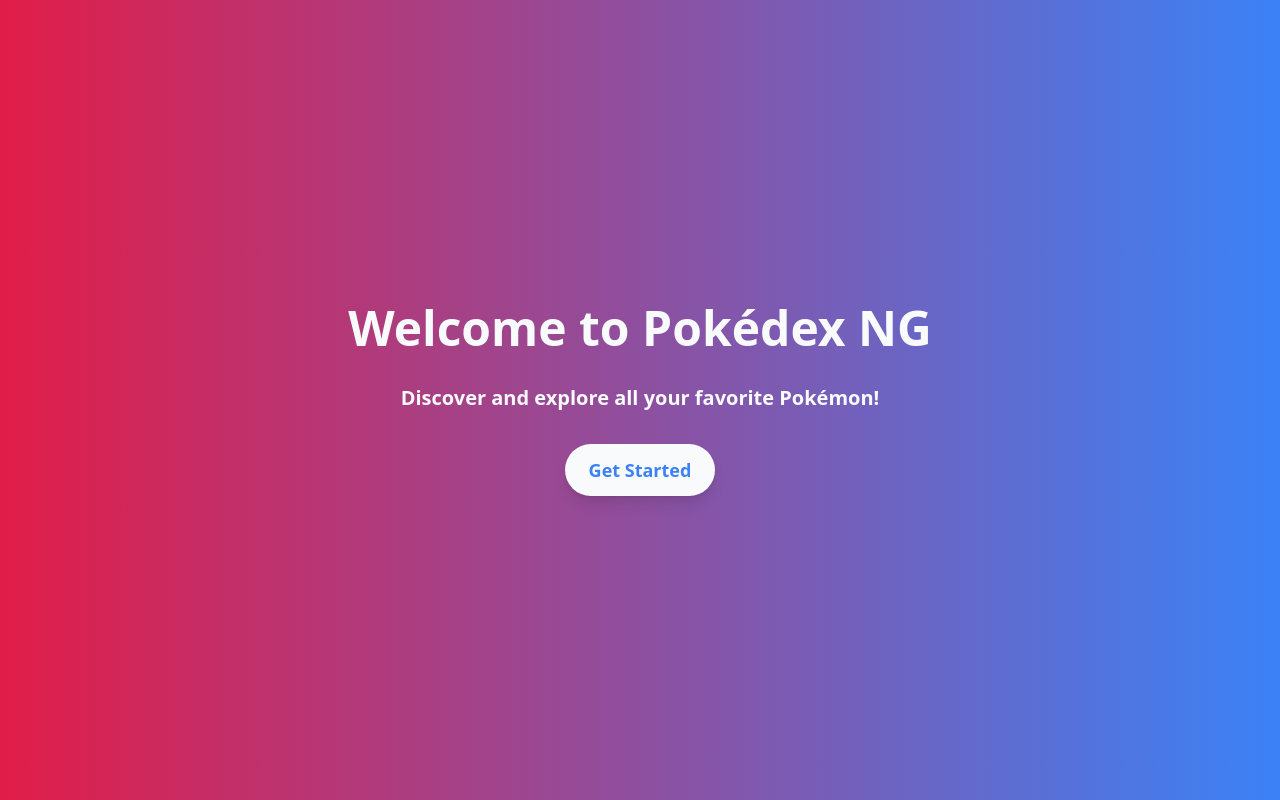
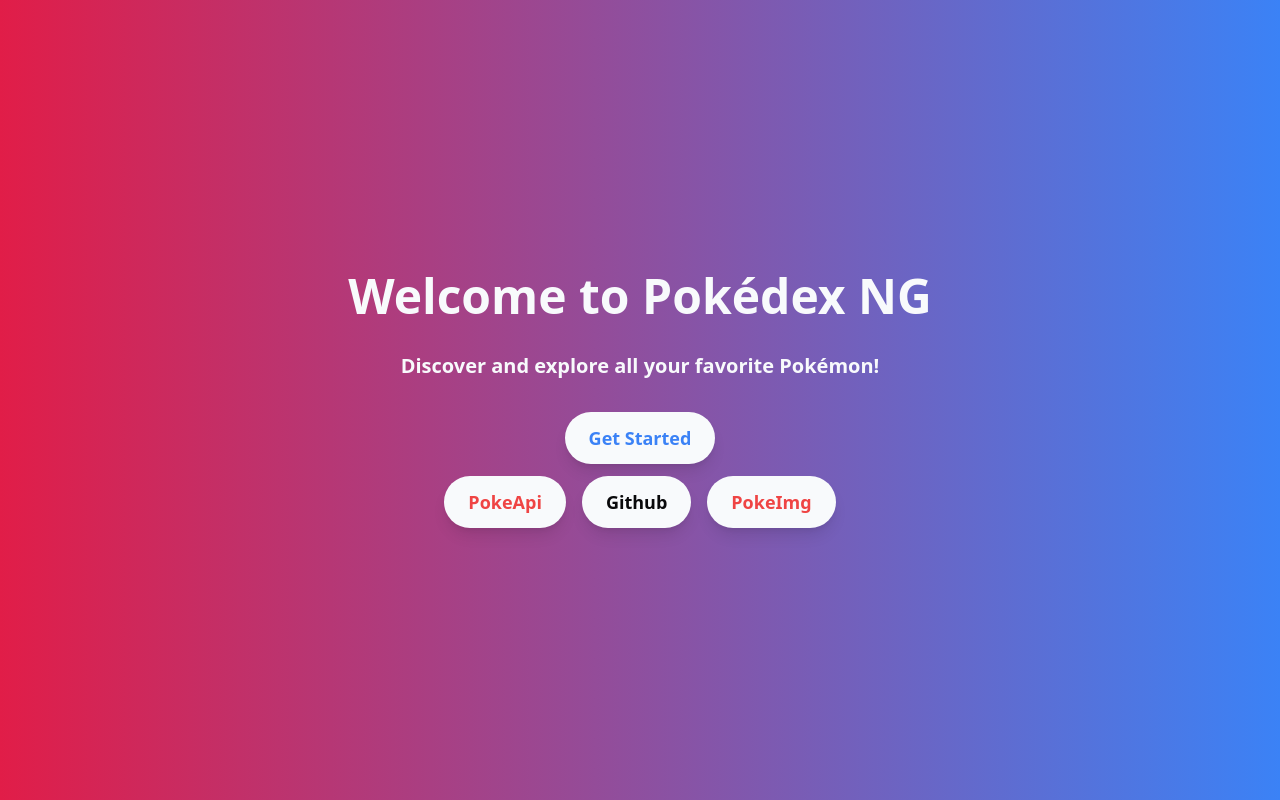
Before and after one commit to nehemiagueldi/pokedex-ng, a React (Create React App) app: page / in a window 1280 px wide. Built offline with nearby package versions, Linux system fonts and the light colour scheme.

Commit message:
Add Button on Landing Page

```diff
--- a/src/Pages/Landingpage.jsx
+++ b/src/Pages/Landingpage.jsx
@@ -1,5 +1,5 @@
 import React from "react";
-import { useNavigate } from "react-router-dom";
+import { useNavigate, Link } from "react-router-dom";
 // import pokemonBallImage from "../Photo/pokeball-pokemon-removebg.png";
 
 const Landingpage = () => {
@@ -11,7 +11,24 @@
         <div className="max-w-4xl mx-auto px-4 text-center">
           <h1 className="text-5xl font-bold text-whitet mb-8">Welcome to Pokédex NG</h1>
           <p className="text-xl font-semibold text-whitet mb-8">Discover and explore all your favorite Pokémon!</p>
-          <button onClick={() => navigate('/home')} className="bg-whitet text-landingpa hover:bg-primary hover:text-whitet text-lg font-bold py-3 px-6 duration-300 rounded-full shadow-lg">Get Started</button>
+          <div className="flex items-center justify-center flex-wrap flex-col">
+            <div>
+              <button onClick={() => navigate("/home")} className="bg-whitet text-landingpa hover:bg-primary hover:text-whitet text-lg font-bold py-3 px-6 duration-300 rounded-full shadow-lg">
+                Get Started
+              </button>
+            </div>
+            <div className="flex items-center justify-center flex-wrap">
+              <Link to={"https://pokeapi.co/docs/v2"} target="_blank">
+                <button className="bg-whitet text-landingpf hover:bg-landingpg hover:text-whitet text-lg font-bold py-3 px-6 mt-3 mx-2 duration-300 rounded-full shadow-lg">PokeApi</button>
+              </Link>
+              <Link to={"https://github.com/nehemiagueldi/pokedex-ng"} target="_blank">
+                <button className="bg-whitet text-landingpd hover:bg-landingpd hover:text-whitet text-lg font-bold py-3 px-6 mt-3 mx-2 duration-300 rounded-full shadow-lg">Github</button>
+              </Link>
+              <Link to={"https://github.com/PokeAPI/sprites"} target="_blank">
+                <button className="bg-whitet text-landingpf hover:bg-landingpg hover:text-whitet text-lg font-bold py-3 px-6 mt-3 mx-2 duration-300 rounded-full shadow-lg">PokeImg</button>
+              </Link>
+            </div>
+          </div>
         </div>
       </div>
     </div>
--- a/tailwind.config.js
+++ b/tailwind.config.js
@@ -27,6 +27,10 @@
       landingpa: "#3b82f6",
       landingpb: "#a855f7",
       landingpc: "#e11d48",
+      landingpd: "#09090b",
+      landingpe: "#fafafa",
+      landingpf: "#ef4444",
+      landingpg: "#ef4444",
     },
   },
   plugins: [],
```
